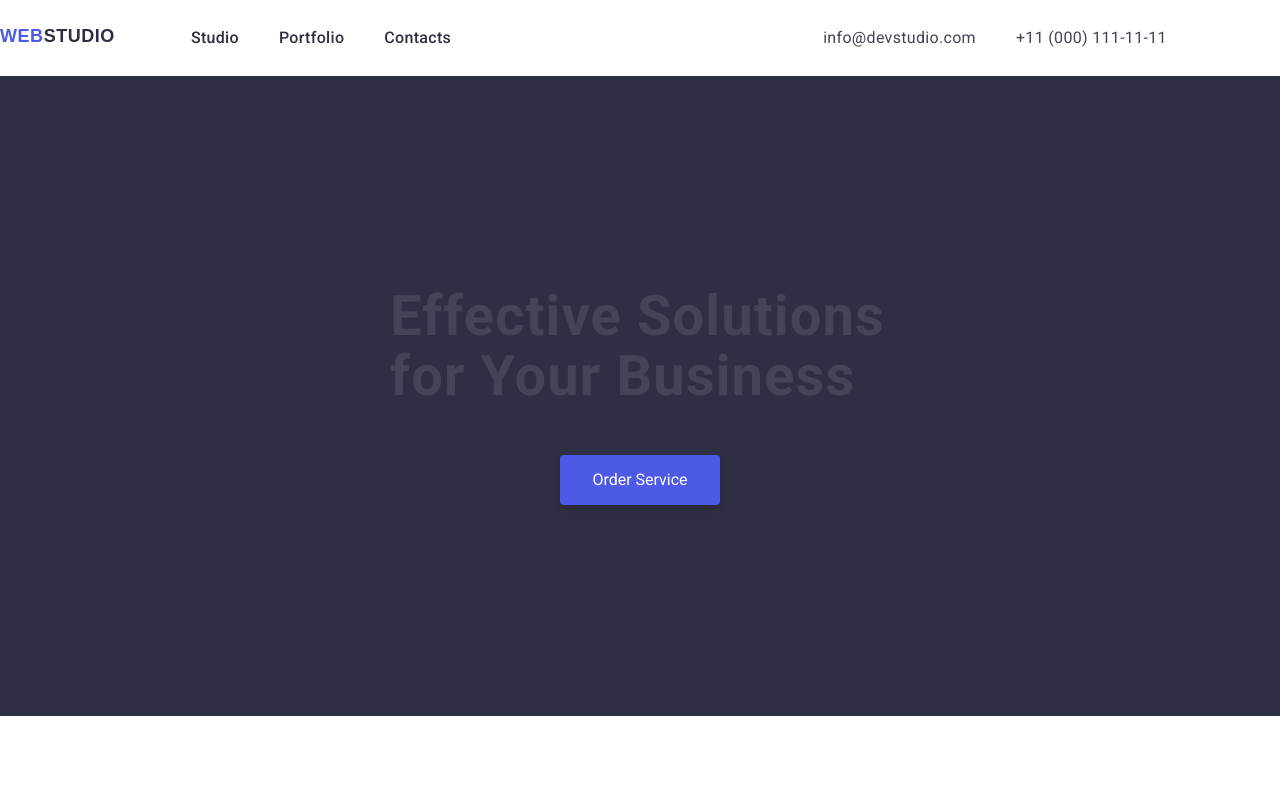
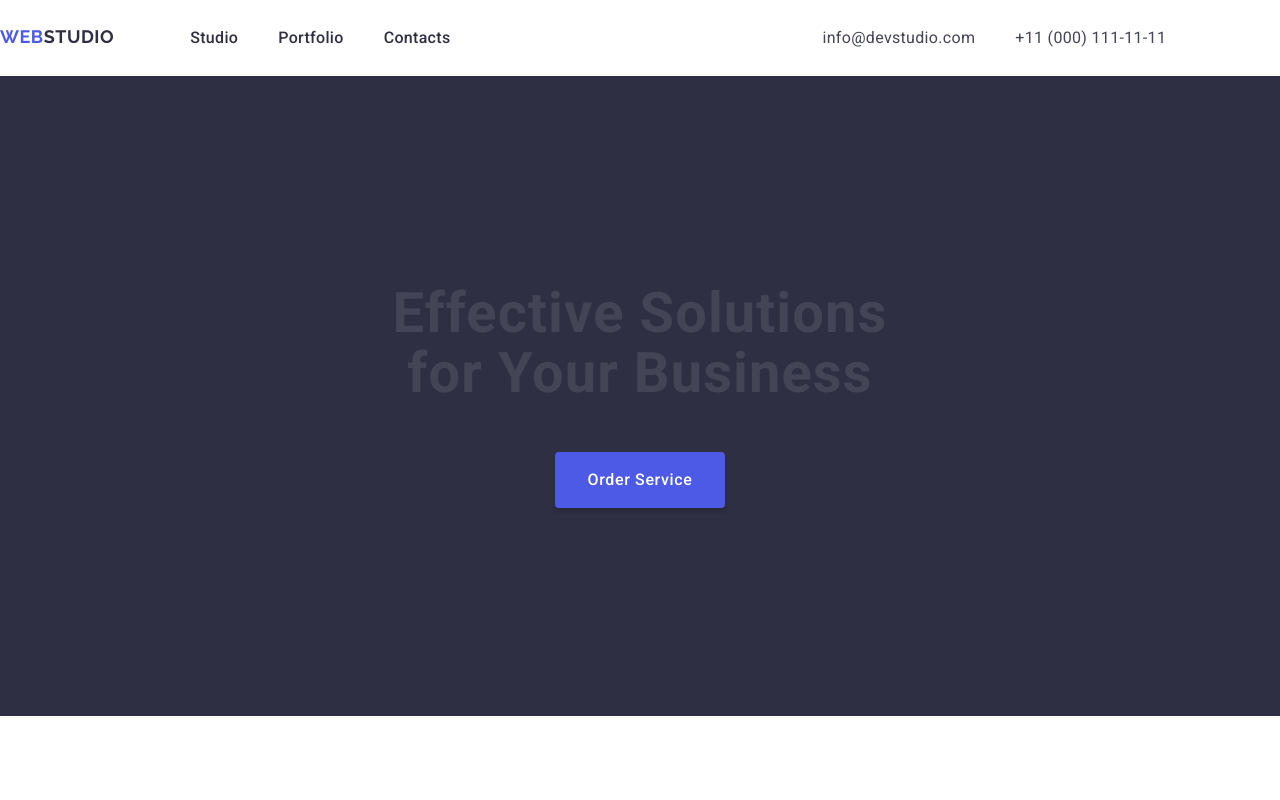
Before and after one commit to polaris-on/goit-markup-hw-02, a plain HTML site: page index.html in a window 1280 px wide. Shown: the top 800 px of the page. Drawn offline with nearby package versions, Linux system fonts and the light colour scheme.

Commit message:
Second iteration

```diff
--- a/css/style.css
+++ b/css/style.css
@@ -11,13 +11,13 @@ a {
 }
 
 body {
-    font-family: 'Roboto', sans-serif;
-    font-family: Roboto;
+    font-family: "Roboto", sans-serif;
     font-size: 16px;
     line-height: 24px;
     letter-spacing: 0.32px;
 
     color: #434455;
+    background-color: #ffffff;
 }
 
 /* font-family: 'Raleway', sans-serif; */
@@ -42,9 +42,9 @@ ul {
 .logo {
     margin-right: 76px;
 
-    color: #2E2F42;
+    color: #4d5ae5;
 
-    font-family: "Railway", sans-serif;
+    font-family: "Raleway", sans-serif;
     font-size: 18px;
     font-weight: 700;
     line-height: 117%;
@@ -52,7 +52,7 @@ ul {
     text-transform: uppercase;
 }
 .logo span {
-    color: #4D5AE5;
+    color: #2e2f42;
 }
 .menu {
     display: flex;
@@ -64,28 +64,27 @@ ul {
 }
 .menu-item {
     margin-right: 40px;
+}
+.menu-link{
     color: #2E2F42;
 }
-.menu-item:hover,
-.menu-item:active {
+.menu-link:hover,
+.menu-link:active {
     color: #404BBF;
+}
+.header-contacts {
+    font-style: normal;
 }
 .header-contacts ul {
     display: flex;
-
-    font-style: normal;
     line-height: 150%;
     letter-spacing: 0.32px;
 }
-.header-mail {
+.header-contact {
     margin-right: 40px;
 }
-.header-phone {
-}
-.header-mail:hover,
-.header-phone:hover,
-.header-mail:active,
-.header-phone:active {
+.header-contact:hover,
+.header-contact:hover {
     color: #404BBF;
 }
 .hero {
@@ -94,6 +93,7 @@ ul {
     justify-content: center;
     align-items: center;
 
+    text-align: center;
     min-height: 80vh;
     background-color: #2E2F42;
 }
@@ -115,8 +115,13 @@ ul {
     cursor: pointer;
 
     color: #ffffff;
+    font-family: "Roboto", sans-serif;
+    font-weight: 500;
+    line-height: 1.5;
+    letter-spacing: 0.04em;
 }
-.hero-button:hover {
+.hero-button:hover,
+.hero-button:focus {
     background-color: #404BBF;
 }
 .advantages {
@@ -272,8 +277,8 @@ ul {
     display: inline-block;
     margin-bottom: 18px;
 
-    color: var(--CLOUD, #F4F4FD);
-    font-family: Raleway;
+    color: #4d5ae5;
+    font-family: "Raleway", sans-serif;
     font-size: 18px;
     font-weight: 700;
     line-height: 117%;
@@ -281,7 +286,7 @@ ul {
     text-transform: uppercase;
 }
 .footer-logo span {
-    color: #4D5AE5;
+    color: #2e2f42;
 }
 .footer-text {
     width: 264px;
--- a/index.html
+++ b/index.html
@@ -19,23 +19,23 @@
 
     <header class="header">
       <nav class="header-nav">
-        <a class="logo" href="./index.html"><span>Web</span>Studio</a>
+        <a class="logo" href="./index.html">Web<span>Studio</span></a>
 
         <ul class="menu">
-          <li class="menu-item"><a href="#">Studio</a></li>
-          <li class="menu-item"><a href="#">Portfolio</a></li>
-          <li class="menu-item"><a href="#">Contacts</a></li>
+          <li class="menu-item"><a class="menu-link" href="./index.html">Studio</a></li>
+          <li class="menu-item"><a class="menu-link" href="">Portfolio</a></li>
+          <li class="menu-item"><a class="menu-link" href="">Contacts</a></li>
         </ul>
       </nav>
       <address class="header-contacts">
         <ul>
           <li>
-            <a class="header-mail" href="mailto:info@devstudio.com"
+            <a class="header-contact" href="mailto:info@devstudio.com"
               >info@devstudio.com</a
             >
           </li>
           <li>
-            <a class="header-phone" href="tel:+110001111111"
+            <a class="header-contact" href="tel:+110001111111"
               >+11 (000) 111-11-11</a
             >
           </li>
@@ -141,32 +141,32 @@
         <h2 class="portfolio-title">Our Portfolio</h2>
         <ul class="portfolio-list">
           <li class="portfolio-card card">
-            <img class="card-image" src="./images/portfolio-image-1.jpg" alt="Banking app screenshot">
+            <img class="card-image" src="./images/portfolio-image-1.jpg" alt="Banking app screenshot" width="360">
             <h3 class="card-title">Banking App</h3>
             <p class="card-category">App</p>
           </li>
           <li class="portfolio-card card">
-            <img class="card-image" src="./images/portfolio-image-2.jpg" alt="Cashless Payment">
+            <img class="card-image" src="./images/portfolio-image-2.jpg" alt="Cashless Payment" width="360">
             <h3 class="card-title">Cashless Payment</h3>
             <p class="card-category">Marketing</p>
           </li>
           <li class="portfolio-card card">
-            <img class="card-image" src="./images/portfolio-image-3.jpg" alt="Meditation App">
+            <img class="card-image" src="./images/portfolio-image-3.jpg" alt="Meditation App" width="360">
             <h3 class="card-title">Meditation App</h3>
             <p class="card-category">App</p>
           </li>
           <li class="portfolio-card card">
-            <img class="card-image" src="./images/portfolio-image-4.jpg" alt="Taxi Service">
+            <img class="card-image" src="./images/portfolio-image-4.jpg" alt="Taxi Service" width="360">
             <h3 class="card-title">Taxi Service</h3>
             <p class="card-category">Marketing</p>
           </li>
           <li class="portfolio-card card">
-            <img class="card-image" src="./images/portfolio-image-5.jpg" alt="Screen Illustrations">
+            <img class="card-image" src="./images/portfolio-image-5.jpg" alt="Screen Illustrations" width="360">
             <h3 class="card-title">Screen Illustrations</h3>
             <p class="card-category">Design</p>
           </li>
           <li class="portfolio-card card">
-            <img class="card-image" src="./images/portfolio-image-6.jpg" alt="Online Courses">
+            <img class="card-image" src="./images/portfolio-image-6.jpg" alt="Online Courses" width="360">
             <h3 class="card-title">Online Courses</h3>
             <p class="card-category">Marketing</p>
           </li>
@@ -178,7 +178,7 @@
     <!-- Footer -->
 
     <footer class="footer">
-      <a class="footer-logo" href="./index.html"><span>Web</span>Studio</a>
+      <a class="footer-logo" href="./index.html">Web<span>Studio</span></a>
       <p class="footer-text">
         Increase the flow of customers and sales for your business with digital
         marketing & growth solutions.
```
